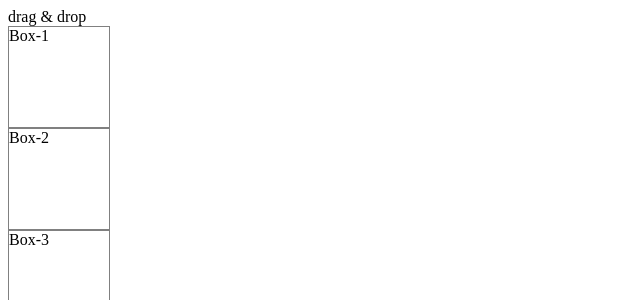
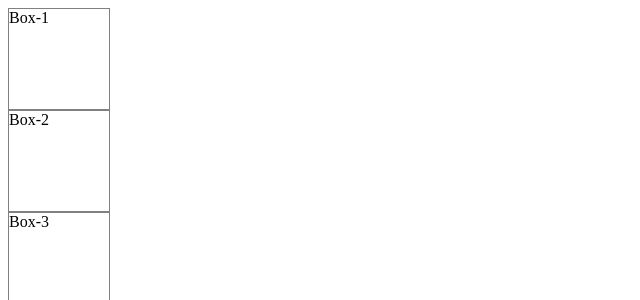
Before and after one commit to adityasuman2025/poc-camera-image, a React (Vite) app: page / in a window 1280 px wide. Shown: the top 300 px of the page, without its empty margins (0-640 px from the left). Built offline with nearby package versions, Linux system fonts and the light colour scheme; the HTML template or start-up script is replaced by a standard one.

Commit message:
drag & drop reorder done

```diff
--- a/src/App.tsx
+++ b/src/App.tsx
@@ -38,24 +38,11 @@ export default function App() {
 
     return (
         <div>
-            drag & drop
             <ReorderList
                 items={[
-                    {
-                        id: "Box-1",
-                        color: "red",
-                        order: 1
-                    },
-                    {
-                        id: "Box-2",
-                        color: "green",
-                        order: 2
-                    },
-                    {
-                        id: "Box-3",
-                        color: "blue",
-                        order: 3
-                    }
+                    { id: "Box-1" },
+                    { id: "Box-2" },
+                    { id: "Box-3" },
                 ]}
                 itemRenderer={(item: { [key: string]: any }, handleDrag, handleDrop) => (
                     <div
--- a/src/ReorderList.tsx
+++ b/src/ReorderList.tsx
@@ -8,8 +8,8 @@ export default function ReorderList({
     itemRenderer: (...args: any) => ReactElement
 }) {
     const [dragId, setDragId] = useState();
-    const [boxes, setBoxes] = useState(items);
-
+    const [boxes, setBoxes] = useState<{[key: string]: any}[]>(items.map((item, idx) => ({ ...item, order: idx+1 })));
+    console.log("boxes", boxes)
     function handleDrag(ev: any) {
         setDragId(ev.currentTarget.id);
     }
@@ -30,12 +30,12 @@ export default function ReorderList({
     }
 
     return (
-        <div className="App">
+        <>
             {
-                items
+                boxes
                     .sort((a, b) => a.order - b.order)
                     .map((item) => itemRenderer(item, handleDrag, handleDrop))
             }
-        </div>
+        </>
     )
 }
```
Also changed, not shown: 1 other file (tests, documents, lock files or other folders).
